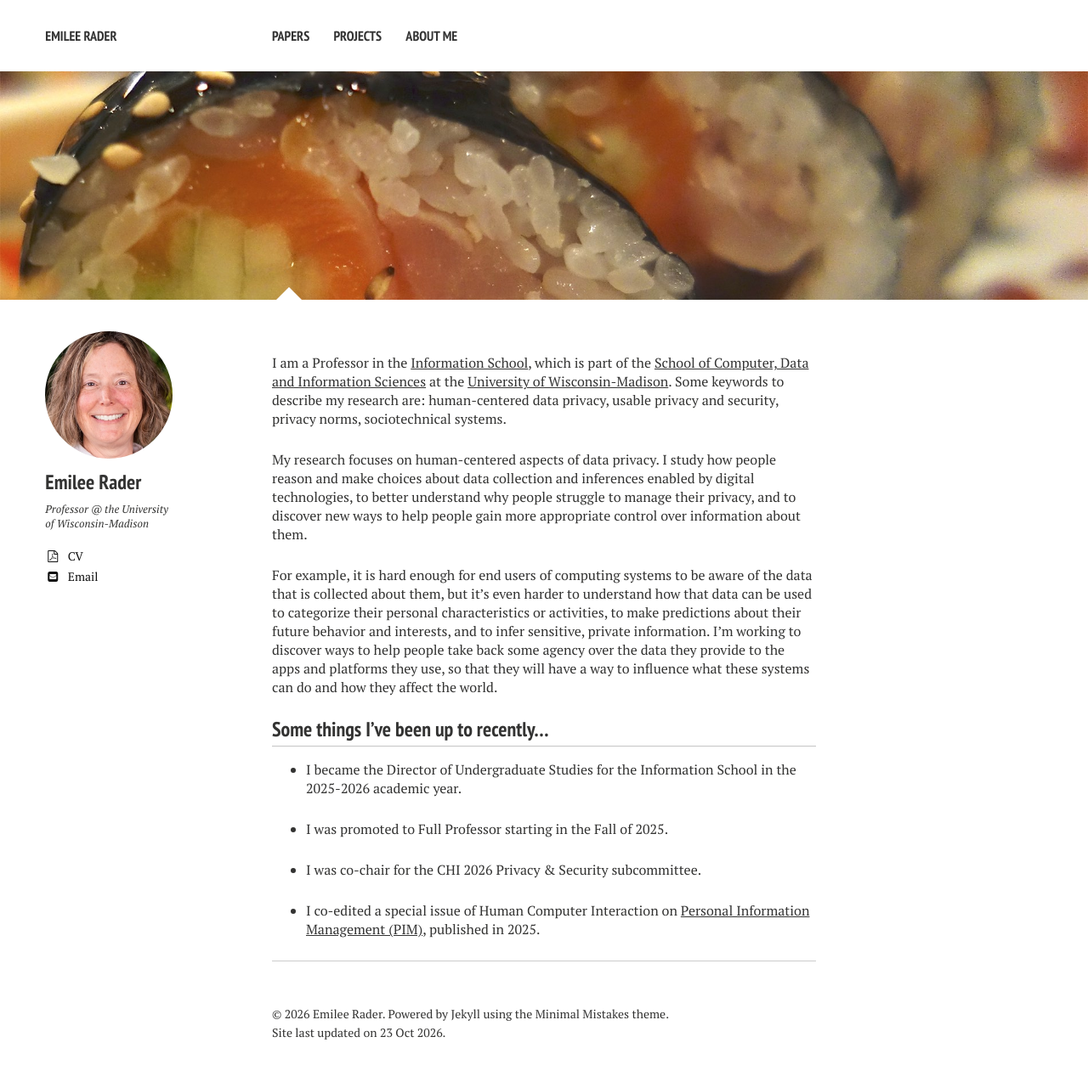
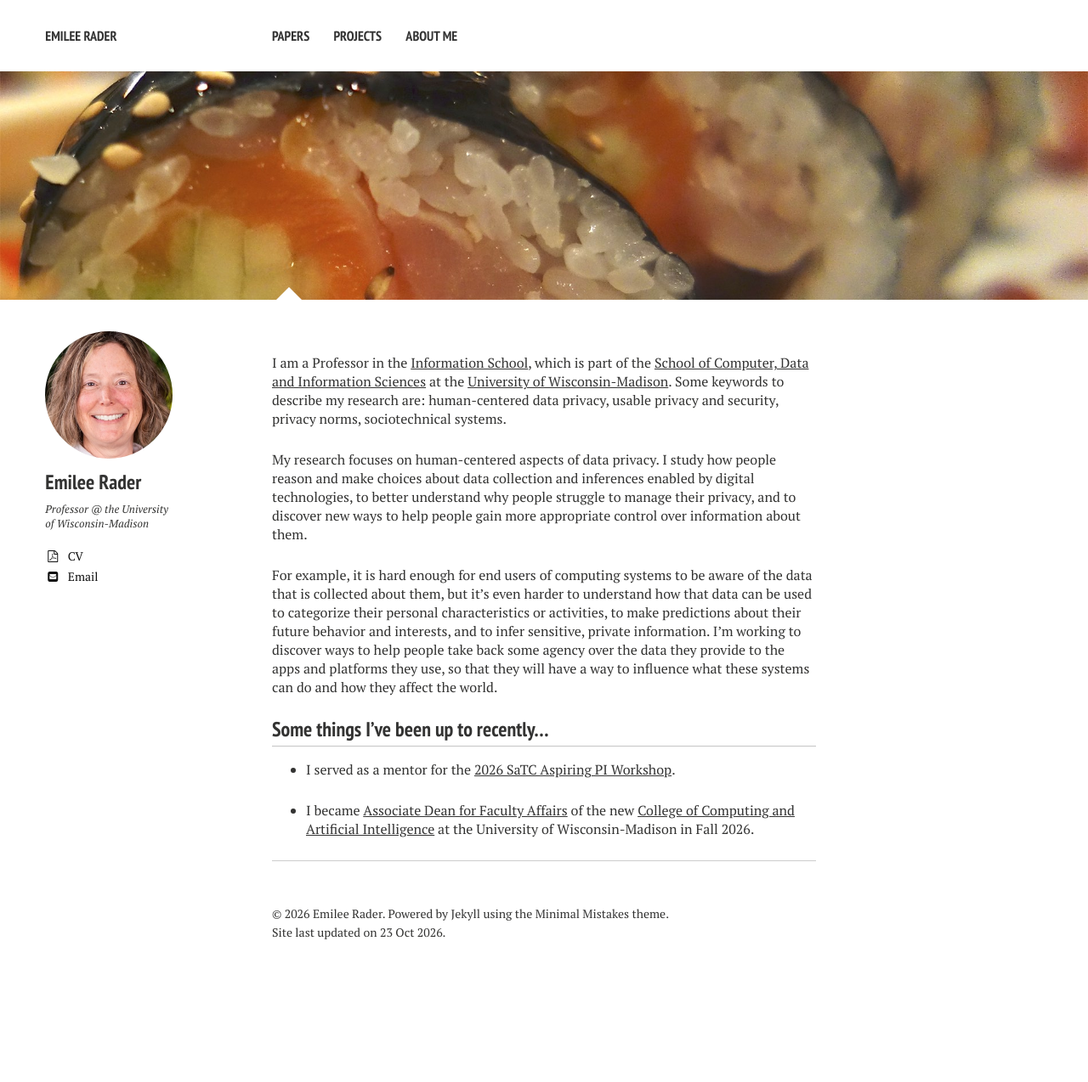
Before and after one commit to bierdoctor/bierdoctor.github.io, a Jekyll site: the page built from index.md, in a window 1280 px wide. Shown: the whole page at 85% size. Built offline with Jekyll 4.4.1, drawn with Linux system fonts in a browser that asks for light colours; nearby versions of some CDN libraries; after the commit the page ends 1156 px from its top, so only the background shows below that.

Commit message:
Update index.md
update news section of home page

```diff
--- a/index.md
+++ b/index.md
@@ -12,6 +12,12 @@ For example, it is hard enough for end users of computing systems to be aware of
 
 ### Some things I've been up to recently...
 
+- I served as a mentor for the [2026 SaTC Aspiring PI Workshop](https://nsfsatcaspiringpi2026.cs.jhu.edu).
+
+- I became [Associate Dean for Faculty Affairs](https://cai.wisc.edu/2026/10/01/emilee-rader-named-associate-dean-faculty-affairs/) of the new [College of Computing and Artificial Intelligence](https://cai.wisc.edu) at the University of Wisconsin-Madison in Fall 2026.
+
+<!--
+
 - I became the Director of Undergraduate Studies for the Information School in the 2025-2026 academic year.
 
 - I was promoted to Full Professor starting in the Fall of 2025.
@@ -20,7 +26,6 @@ For example, it is hard enough for end users of computing systems to be aware of
 
 - I co-edited a special issue of Human Computer Interaction on [Personal Information Management (PIM)](https://www.tandfonline.com/doi/full/10.1080/07370024.2025.2482191), published in 2025.
 
-<!--
 - My paper [Why Johnny Can't Unsubscribe: Barriers to Stopping Unwanted Email](https://dl.acm.org/doi/10.1145/3313831.3376165) was cited in a [Wirecutter article about email unsubscribe services](https://www.nytimes.com/wirecutter/reviews/best-email-unsubscribe-service/) in January 2024.
 
 - I started a new job as an Associate Professor in the Information School at UW-Madison in the Fall of 2023.
```
